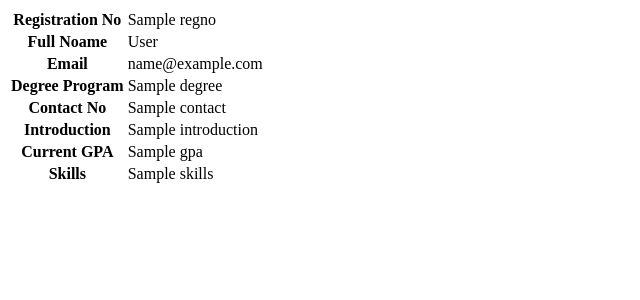
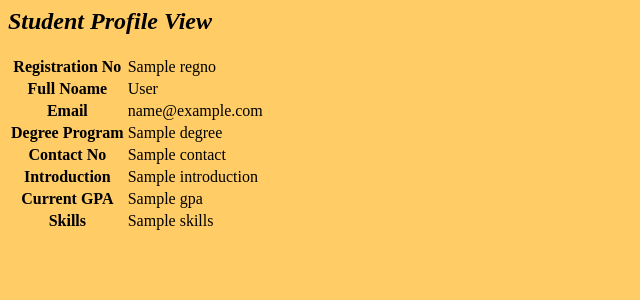
Before and after one commit to AnjanaPasinduMadushan/Student_Details_web_app, a Flask app: template templates/profile-view.html in a window 1280 px wide. Shown: the top 300 px of the page, without its empty margins (0-640 px from the left). Run offline with Flask 3, Linux system fonts and the light colour scheme; the template is opened without the code that fills it: most values are stand-ins (such as "Sample title", 1, 10 or a date in 2020).

Commit message:
completed

```diff
--- a/static/css/style.css
+++ b/static/css/style.css
@@ -121,7 +121,12 @@
     font-style: italic
   }
 
+  /*Profile_view*/
   #table {
 				margin: 0 auto;
-				border-collapse: collapse;
 			}
+
+
+ #std_view{
+   font-style: italic
+ }
--- a/templates/profile-view.html
+++ b/templates/profile-view.html
@@ -2,10 +2,15 @@
 <html>
 	<head>
 		<title>Profile-View</title>
+		<link rel="stylesheet" type="text/css" href="static/css/style.css">
+
 	</head>
 
 	<body>
-		<table id ="table">
+
+		<h2 id="std_view">Student Profile View</h2>
+		<div id ="table">
+		<table>
 			<tr><th>Registration No</th><td>{{users.regno}}</td></tr>
 			<tr><th>Full Noame</th><td>{{users.fullname}}</td></tr>
 			<tr><th>Email</th><td>{{users.email}}</td></tr>
@@ -15,5 +20,6 @@
 			<tr><th>Current GPA</th><td>{{users.gpa}}</td></tr>
 			<tr><th>Skills</th><td>{{users.skills}}</td></tr>
 		</table>
+		</div>
 	</body>
 </html>
```
